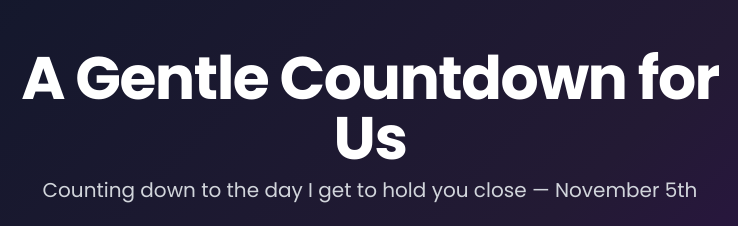
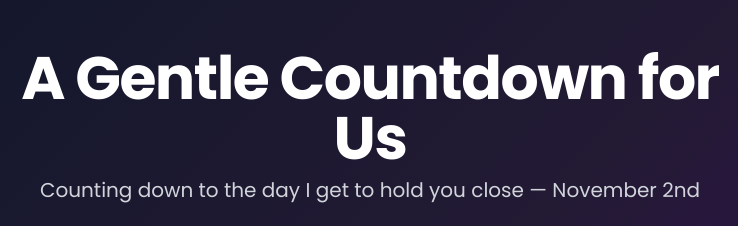
Before and after one commit to aloknecessary/countdown, a plain HTML site: page index.html in a window 1280 px wide. Shown: the top 226 px of the page, 270-1008 px from the left. Drawn offline with nearby package versions, Linux system fonts and the light colour scheme.

Commit message:
Update index.html

```diff
--- a/index.html
+++ b/index.html
@@ -115,7 +115,7 @@
     <div id="app-container" class="main-container flex flex-col items-center justify-start p-6 sm:p-8 lg:p-12 pt-24">
         <div class="text-center mb-8 max-w-3xl mx-auto">
             <h1 class="text-4xl sm:text-5xl md:text-6xl font-bold tracking-tight">A Gentle Countdown for Us</h1>
-            <p class="text-lg sm:text-xl text-gray-300 mt-2">Counting down to the day I get to hold you close — November 5th</p>
+            <p class="text-lg sm:text-xl text-gray-300 mt-2">Counting down to the day I get to hold you close — November 2nd</p>
         </div>
 
         <div id="pre-countdown-note" class="text-center mb-8 text-lg text-gray-300 hidden max-w-2xl"></div>
```
